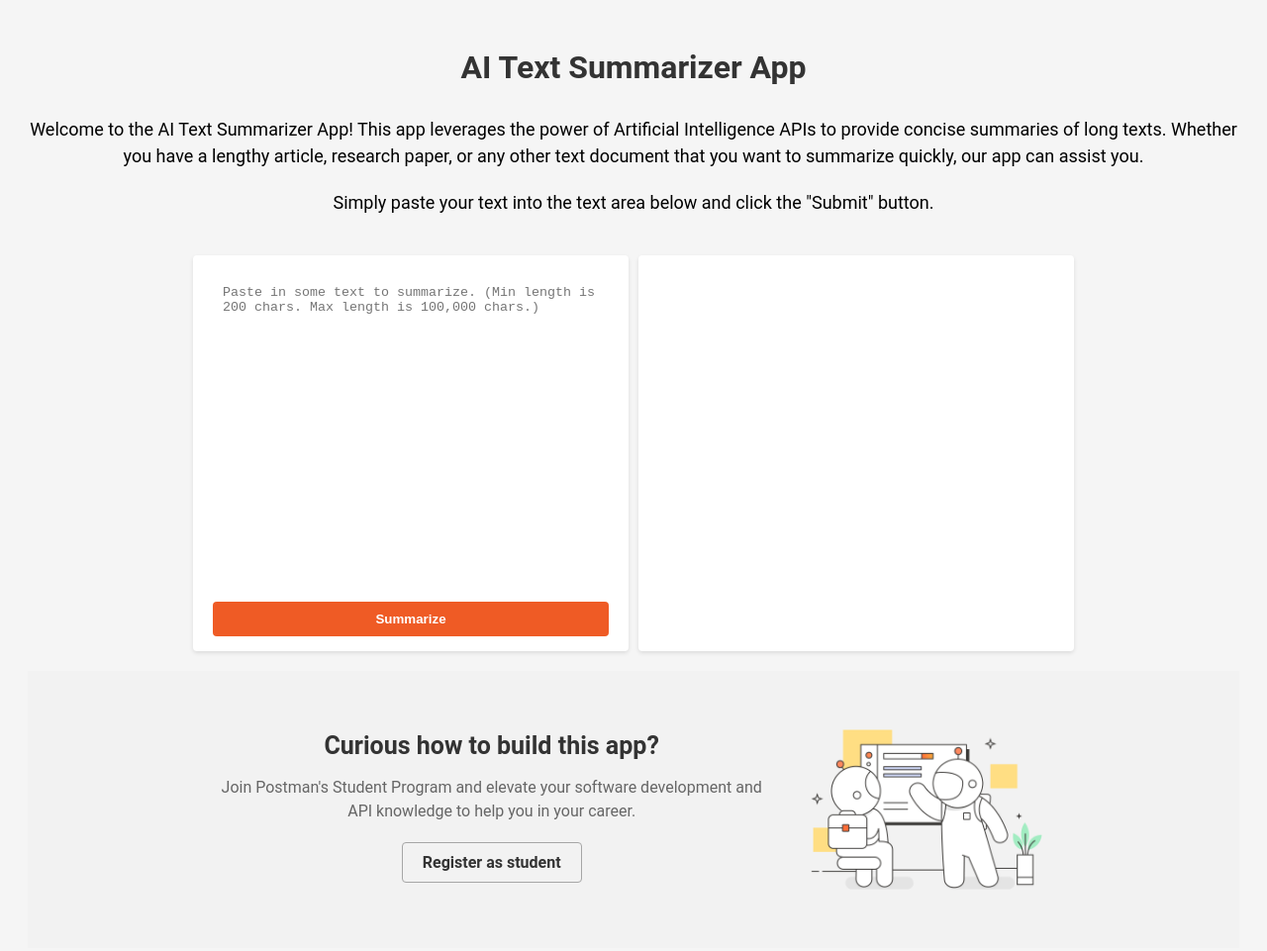
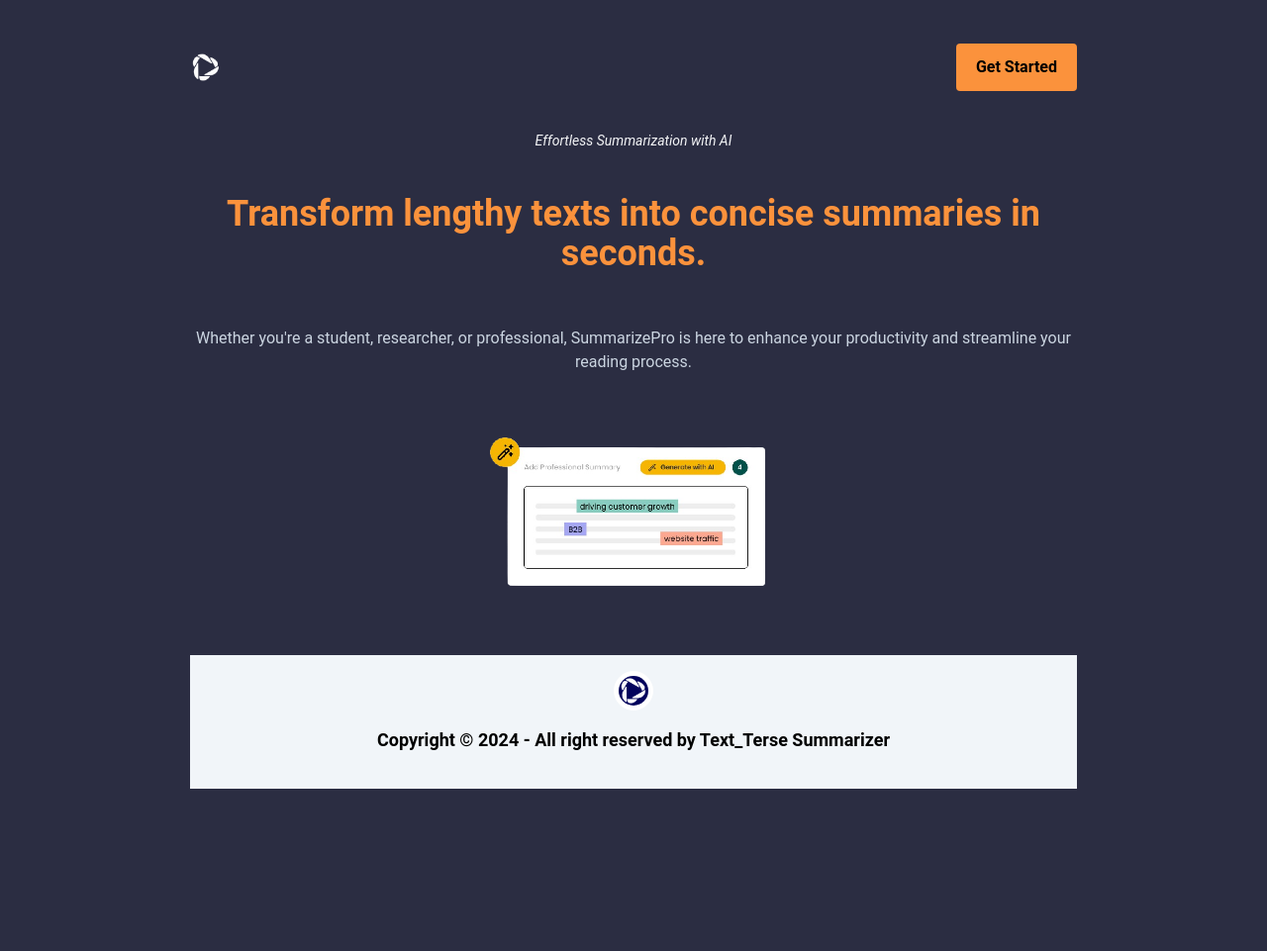
Before and after one commit to oghene-ella/TextTerse, a website: page public/index.html in a window 1280 px wide. Shown: the whole page at 99% size. After the commit the page ends 800 px from the top, so only its background shows below. Drawn offline with Linux system fonts and the light colour scheme.

Commit message:
added some finishing touches

```diff
--- a/index.js
+++ b/index.js
@@ -2,7 +2,7 @@ const express = require('express');
 
 const app = express();
 
-const port = process.env.PORT;
+const port = process.env.PORT || 4300;
 
 const summarizeText = require('./summarize.js');
 
--- a/package.json
+++ b/package.json
@@ -4,6 +4,7 @@
 	"description": "",
 	"main": "index.js",
 	"scripts": {
+		"dev": "nodemon servers.js",
 		"test": "echo \"Error: no test specified\" && exit 1"
 	},
 	"keywords": [],
@@ -13,8 +14,13 @@
 		"@types/node": "^18.0.6",
 		"axios": "^1.4.0",
 		"body-parser": "^1.20.2",
+		"dotenv": "^16.4.7",
 		"express": "^4.18.2",
 		"node-fetch": "^3.2.6",
+		"nodemon": "^3.1.9",
 		"openai": "^3.3.0"
+	},
+	"devDependencies": {
+		"tailwindcss": "^3.4.4"
 	}
 }
--- a/public/index.html
+++ b/public/index.html
@@ -1,37 +1,39 @@
-<!DOCTYPE html>
 <html lang="en">
-  <head>
+
+<head>
     <meta charset="UTF-8">
     <meta name="viewport" content="width=device-width, initial-scale=1.0">
-    <meta http-equiv="X-UA-Compatible" content="ie=edge">
-    <title>AI Text Summarizer App</title>
-    <link rel="stylesheet" href="stylesheet.css">
-  </head>
-  <body>
-    <h1>AI Text Summarizer App</h1>
-    <p> Welcome to the AI Text Summarizer App! This app leverages the power of Artificial Intelligence APIs to provide concise summaries of long texts. Whether you have a lengthy article, research paper, or any other text document that you want to summarize quickly, our app can assist you. </p>
-    <p> Simply paste your text into the text area below and click the "Submit" button. </p>
-    <div class="container">
-      <div class="text-box">
-        <textarea id="text_to_summarize" name="text_to_summarize" placeholder="Paste in some text to summarize. (Min length is 200 chars. Max length is 100,000 chars.)" maxlength="100000"></textarea>
-        <button id="submit-button" class="submit-button" >
-          <span class="submit-button-text">Summarize</span>
-        </button>
-      </div>
-      <div class="text-box">
-      <textarea id="summary" name="summarized_text" placeholder="Summarized text will appear here"> </textarea>
-      </div>
-    </div>
-    <section class="cta-section">
-      <div class="cta-content">
-        <div class="cta-text">
-        <h2>Curious how to build this app?</h2>
-        <p>Join Postman's Student Program and elevate your software development and API knowledge to help you in your career.</p>
-          <a href="https://www.postman.com/student-program/student-expert/?utm_campaign=CGC&utm_medium=referral&utm_source=internal&utm_term=pbl-skilljar&utm_content=pbl_summariser_app" class="cta-button" target="_blank" rel="noopener nofollow">Register as student</a>
-        </div>
-        <img src="images/learning.png"></img>
-      </div>
+    <title>AI Text Terse</title>
+    <link rel="icon" type="image/x-icon" href="/images/favicon.png">
+    <link href="./output.css" rel="stylesheet">
+</head>
+
+<body class="p-0 m-0 bg-customGray-dark h-screen flex items-center justify-center">
+    <section class="w-11/12 max-w-4xl text-center">
+        <header class="w-full h-fit pt-10 flex flex-col items-center gap-y-10">
+            <span class="flex justify-between w-full items-center">
+                <img src="./images/logo.png" alt="Text_Terse Logo" class="w-8 h-8">
+                <a href="./summary.html" class="bg-orange-400 px-5 py-3 font-semibold rounded">Get Started</a>
+            </span>
+
+            <section class="w-full h-fit flex flex-col items-center gap-y-6">
+                <p class="text-gray-100 italic text-sm">Effortless Summarization with AI</p>
+                <h1 class="text-orange-400 text-4xl">Transform lengthy texts into concise summaries in seconds.</h1>
+                <p class="text-base text-slate-300">Whether you're a student, researcher, or professional, SummarizePro
+                    is here to enhance your productivity and streamline
+                    your reading process.</p>
+                <img src="./images/summaryImg.png" alt="Text_Header" class="max-w-full h-auto">
+            </section>
+        </header>
+        <footer class="bg-slate-100 text-base-300 p-4 mt-10 text-center">
+            <aside class="flex flex-col items-center gap-y-4">
+                <img src='/images/favicon.png' class="w-10 border border-white rounded-full p-1 bg-white" />
+                <p class="font-semibold">
+                    Copyright © 2024 - All right reserved by Text_Terse Summarizer
+                </p>
+            </aside>
+        </footer>
     </section>
-    <script src="script.js"></script>
-  </body>
+</body>
+
 </html>
--- a/public/stylesheet.css
+++ b/public/stylesheet.css
@@ -1,3 +1,7 @@
+@tailwind base;
+@tailwind components;
+@tailwind utilities;
+
 .cta-section {
   background-color: #f2f2f2;
   padding: 40px;
--- a/summarize.js
+++ b/summarize.js
@@ -1,5 +1,6 @@
 // Returns the summarized text as a string.
 const axios = require('axios');
+require("dotenv").config();
 
 async function summarizeText(text) {
   let data = JSON.stringify({
@@ -22,12 +23,15 @@ async function summarizeText(text) {
   };
 
   try {
-    const response = await axios.request(config);
-    return response.data[0].summary_text;
+		const response = await axios.request(config);
+
+		return response.data[0].summary_text;
+  } catch (error) {
+    console.log(process.env.ACCESS_TOKEN);
+		console.log("Error during summarization:", error);
+		return "An error occurred during summarization.";
   }
-  catch (error) {
-    console.log(error);
-  }
+
 
 
 }
--- /dev/null
+++ b/tailwind.config.js
@@ -0,0 +1,26 @@
+/** @type {import('tailwindcss').Config} */
+module.exports = {
+	content: ["./public/**/*.{html,js}"],
+	theme: {
+		extend: {
+			colors: {
+				customBlue: {
+					light: "#3a86ff",
+					DEFAULT: "#003566",
+					dark: "#001d3d",
+				},
+				customGreen: {
+					light: "#80ed99",
+					DEFAULT: "#4caf50",
+					dark: "#087f23",
+				},
+				customGray: {
+					light: "#d3d3d3",
+					DEFAULT: "#a9a9a9",
+					dark: "#2b2d42",
+				},
+			},
+		},
+	},
+	plugins: [],
+};
```
Also changed, not shown: public/summary.html (added, +60 -0 lines), public/images/favicon.png (added), public/images/logo.png (added), public/images/summaryImg.png (added), public/images/summary_img.png (added), public/output.css (added), 1 other file. Lines whose indentation alone changed are shown as unchanged.
